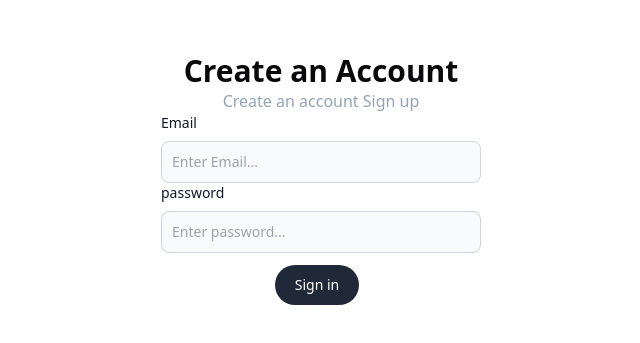
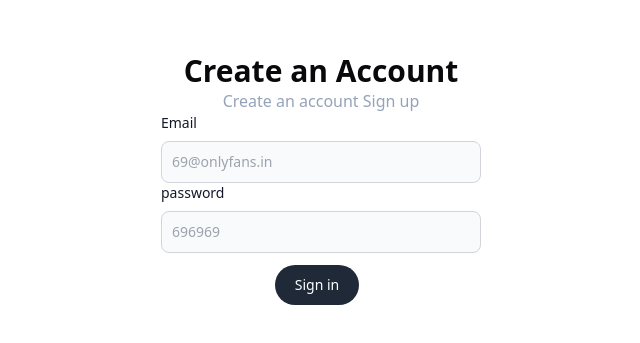
Before and after one commit to Aarav-Rawat/Medium, a React (Vite) app in the folder frontend/: page /signin in a window 1280 px wide. Shown: the part 217-560 px from the top of the page, without its empty margins (319-959 px from the left). Built offline with nearby package versions, Linux system fonts and the light colour scheme.

Commit message:
pre defined email pass for user

```diff
--- a/frontend/src/components/Auth.tsx
+++ b/frontend/src/components/Auth.tsx
@@ -53,7 +53,7 @@ export const Auth = ({ type }: { type: "signup" | "signin" }) => {
             : null
 }
 
-        <LabelledInput label={"Email"} placeholder={"Enter Email..."}
+        <LabelledInput label={"Email"} placeholder={"69@onlyfans.in"}
 
             onChange={(e) => {
                 setPostInputs({
@@ -62,7 +62,7 @@ export const Auth = ({ type }: { type: "signup" | "signin" }) => {
                 })
             }} />
 
-        <LabelledInput label={"password"} placeholder={"Enter password..."}
+        <LabelledInput label={"password"} placeholder={"696969"}
             type={"password"}
             onChange={(e) => {
                 setPostInputs({
```
